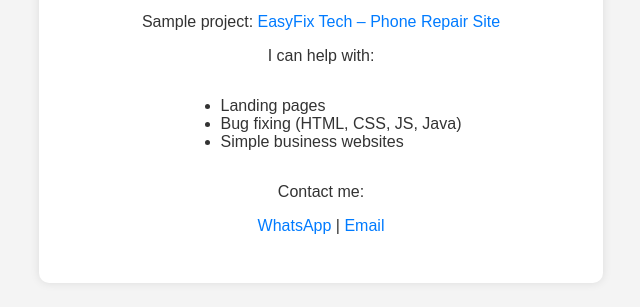
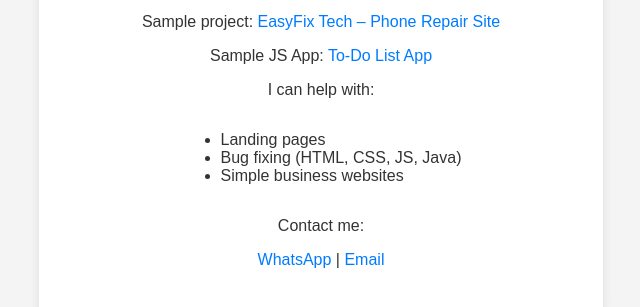
Before and after one commit to toonna2032/toonna2032.github.io, a plain HTML site: page index.html in a window 1280 px wide. Shown: the part 165-472 px from the top of the page, without its empty margins (319-959 px from the left). Drawn offline with Linux system fonts and the light colour scheme.

Commit message:
index.html

```diff
--- a/index.html
+++ b/index.html
@@ -36,6 +36,7 @@
     <h1>Toonna – Web Developer</h1>
     <p>I build fast, clean websites using HTML, CSS, JavaScript, and Java.</p>
 <p>Sample project: <a href="easyfix.html" target="_blank">EasyFix Tech – Phone Repair Site</a></p>
+    <p>Sample JS App: <a href="todo.html" target="_blank">To-Do List App</a></p>
     <p>I can help with:</p>
     <ul style="text-align: left; display:inline-block;">
       <li>Landing pages</li>
```
